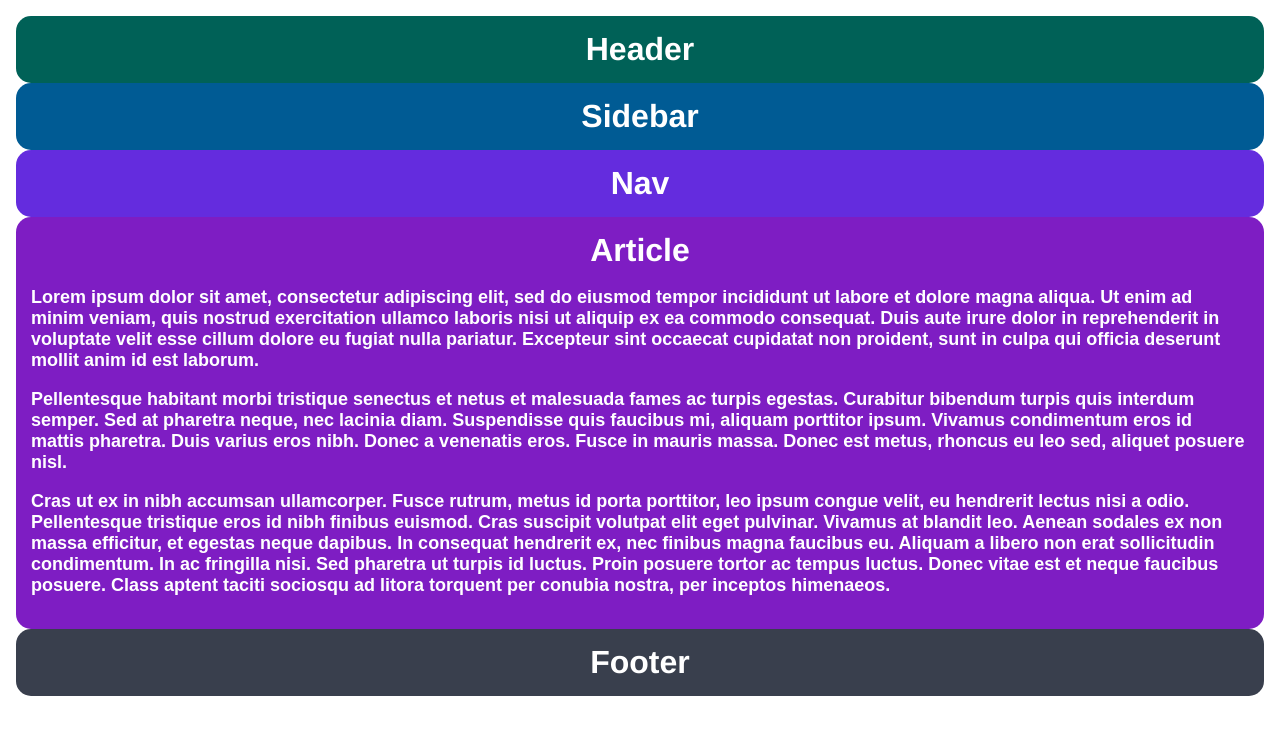
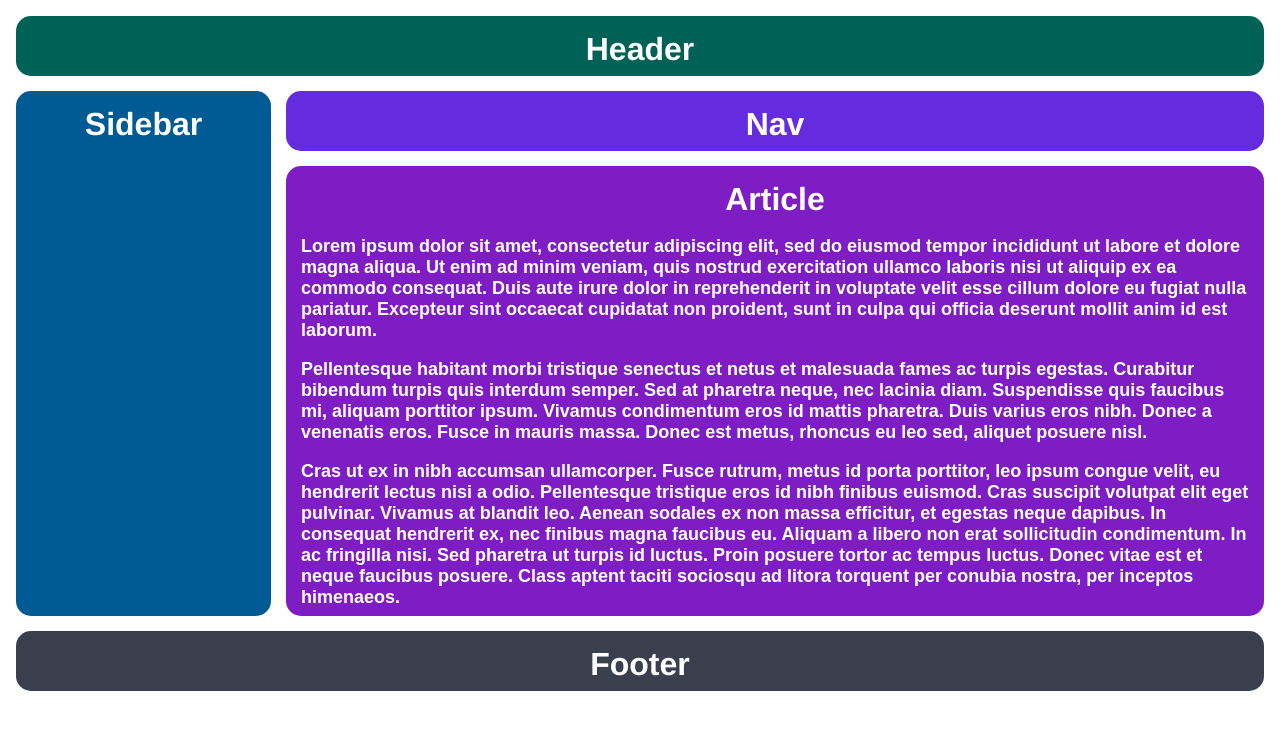
Before and after one commit to Kaweesha-mr/Exersices-Odin, a plain HTML site: page Grid-Exersice1/index.html in a window 1280 px wide. Drawn offline with Linux system fonts and the light colour scheme.

Commit message:
admin dashbord template created and finished

```diff
--- a/Grid-Exersice1/style.css
+++ b/Grid-Exersice1/style.css
@@ -9,6 +9,10 @@ html {
   height: 100%;
   padding: 16px;
   box-sizing: border-box;
+  display: grid;
+  grid-template-rows:60px 60px 450px 60px;
+  grid-template-columns: 60px 180px;
+  gap: 15px;
 }
 
 .container div {
@@ -18,26 +22,35 @@ html {
   font-weight: bold;
   color: white;
   border-radius: 15px;
+
 }
+
 
 .header {
   background-color: #006157;
+  grid-column: 1/4 ;
 }
 
 .sidebar {
   background-color: #005B94;
+  grid-row: 2/4;
+  grid-column: 1/3;
 }
 
 .nav {
   background-color: #642cde;
+  grid-column: 3/4;
 }
 
 .article {
   background-color: #7E1DC3;
+  grid-row: ;
 }
 
 .footer {
   background-color: #393f4d;
+    grid-column: 1/4;
+
 }
 
 .article p {
@@ -46,3 +59,8 @@ html {
   color: white;
   text-align: left;
 }
+
+
+.container{
+
+}
```
